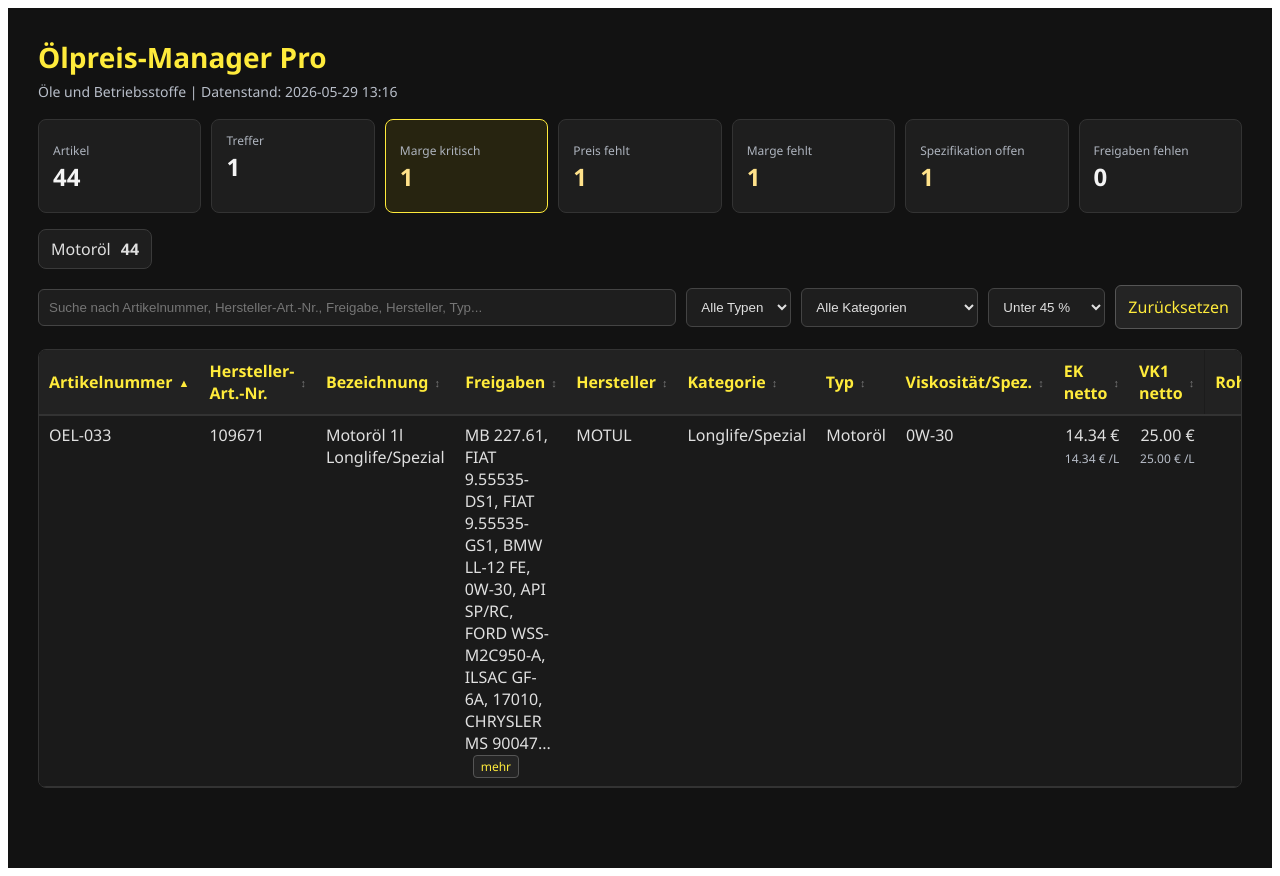
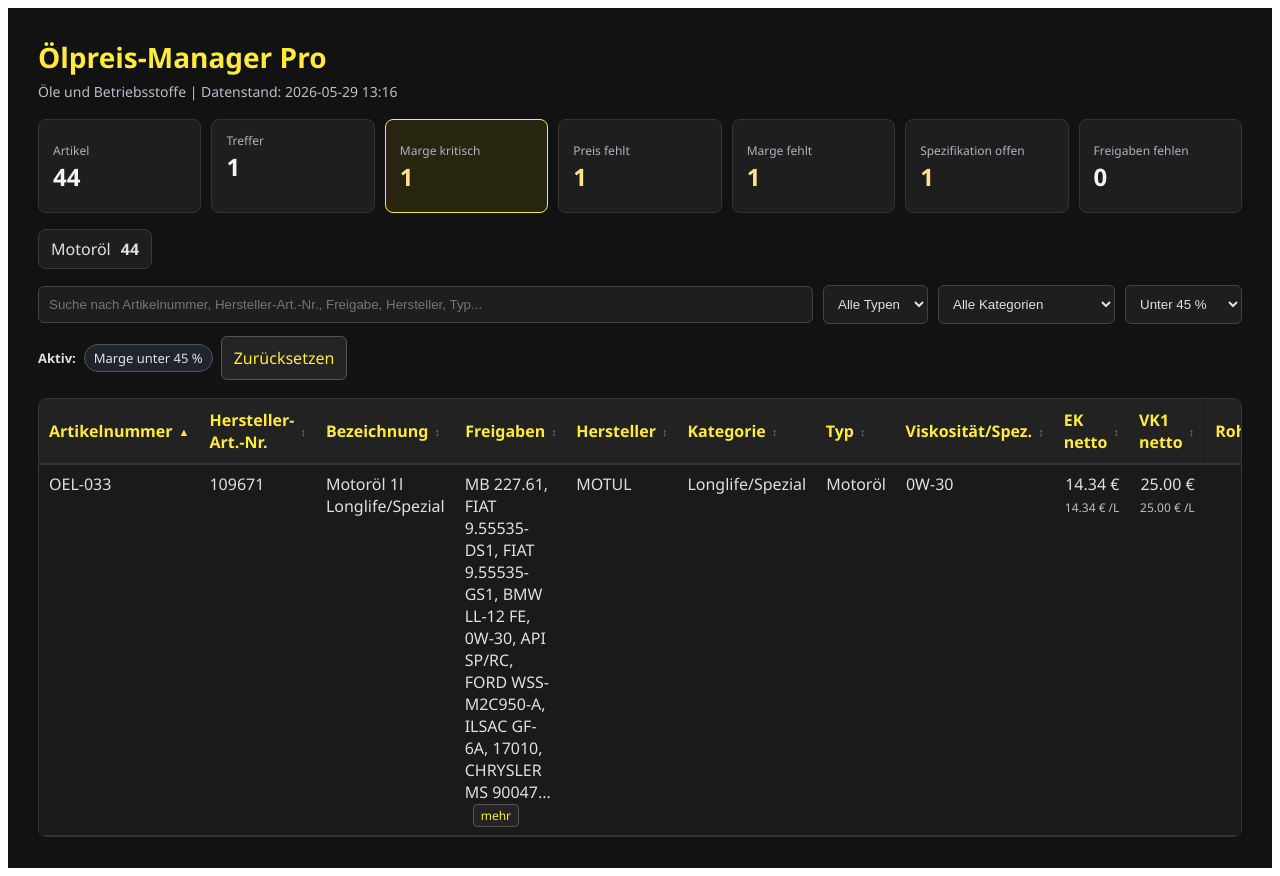
Before and after one commit to McLovin84de/Oelpreis-Manager-Pro, a React (Vite) app: page / in a window 1280 px wide. Both pictures are taken after a click on the button "Artikel mit kritischer Marge anzeigen". Built offline with nearby package versions, Linux system fonts and the light colour scheme.

Commit message:
UI: Aktive Filter sichtbar machen

```diff
--- a/src/App.jsx
+++ b/src/App.jsx
@@ -3,6 +3,18 @@ import Fuse from "fuse.js";
 
 const getDefaultFilters = () => ({ fluidTyp: "alle", kategorie: "alle", marge: "alle", issue: "alle" });
 const fluidTypeOrder = ["Motoröl", "Getriebeöl", "Kühlmittel", "Bremsflüssigkeit", "Sonstiges"];
+const margeFilterLabels = {
+  kritisch: "Marge unter 45 %",
+  beobachten: "Marge 45 bis 59 %",
+  gut: "Marge ab 60 %",
+  ohne: "Marge fehlt",
+};
+const issueFilterLabels = {
+  preisFehlt: "Preis fehlt",
+  spezifikationOffen: "Spezifikation offen",
+  freigabenFehlen: "Freigaben fehlen",
+  typPruefen: "Typ prüfen",
+};
 
 function App() {
   const [data, setData] = useState({ stand_datum: "Unbekannt", daten: [] });
@@ -513,6 +525,13 @@ function App() {
       filters.marge !== "alle" ||
       filters.issue !== "alle"
   );
+  const activeFilterLabels = [
+    search.trim() ? `Suche: ${search.trim()}` : null,
+    filters.fluidTyp !== "alle" ? `Typ: ${filters.fluidTyp}` : null,
+    filters.kategorie !== "alle" ? `Kategorie: ${filters.kategorie}` : null,
+    filters.marge !== "alle" ? margeFilterLabels[filters.marge] : null,
+    filters.issue !== "alle" ? issueFilterLabels[filters.issue] : null,
+  ].filter(Boolean);
 
   const stats = data.daten.reduce(
     (acc, oil) => {
@@ -720,12 +739,21 @@ function App() {
           <option value="ohne">Ohne Marge</option>
         </select>
 
-        {hasActiveControls ? (
+      </div>
+
+      {hasActiveControls ? (
+        <div style={styles.activeFilters}>
+          <span style={styles.activeFiltersLabel}>Aktiv:</span>
+          {activeFilterLabels.map((label) => (
+            <span key={label} style={styles.activeFilterChip}>
+              {label}
+            </span>
+          ))}
           <button type="button" onClick={resetControls} style={styles.resetButton}>
             Zurücksetzen
           </button>
-        ) : null}
-      </div>
+        </div>
+      ) : null}
 
       {loadStatus === "loading" ? (
         <p style={styles.noData}>Daten werden geladen...</p>
@@ -872,6 +900,23 @@ const styles = {
     cursor: "pointer",
     font: "inherit",
   },
+  activeFilters: {
+    display: "flex",
+    flexWrap: "wrap",
+    alignItems: "center",
+    gap: "8px",
+    margin: "-8px 0 18px",
+    color: "#b8bec9",
+  },
+  activeFiltersLabel: { fontSize: "13px", fontWeight: 700, color: "#e0e0e0" },
+  activeFilterChip: {
+    border: "1px solid #4b5563",
+    borderRadius: "999px",
+    padding: "4px 9px",
+    backgroundColor: "#20242b",
+    color: "#dbe4f0",
+    fontSize: "13px",
+  },
   tableContainer: { overflowX: "auto", borderRadius: "8px", border: "1px solid #333", backgroundColor: "#1c1c1c" },
   table: { width: "100%", borderCollapse: "collapse" },
   th: { textAlign: "left", backgroundColor: "#222", color: "#ffeb3b", padding: "10px", borderBottom: "2px solid #333", position: "sticky", top: 0, zIndex: 1 },
```
Also changed, not shown: 1 other file (tests, documents, lock files or other folders).
